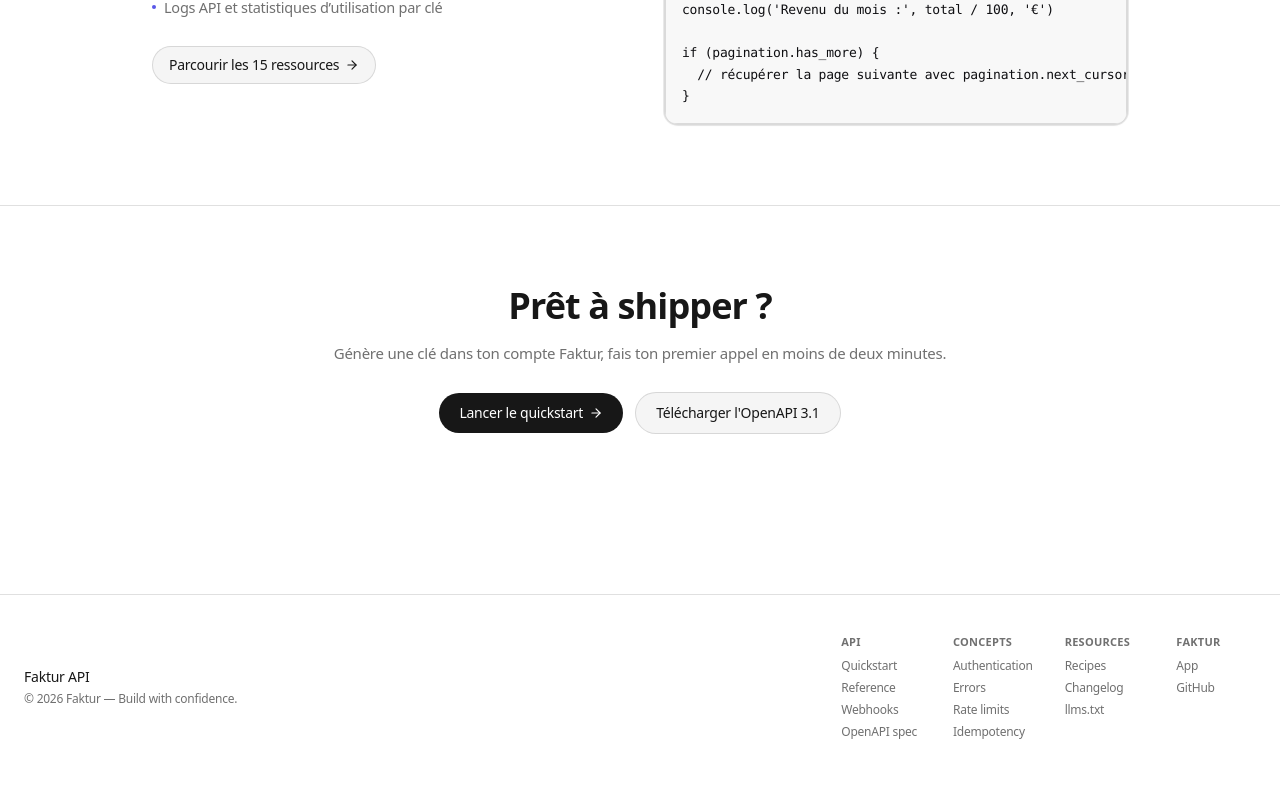
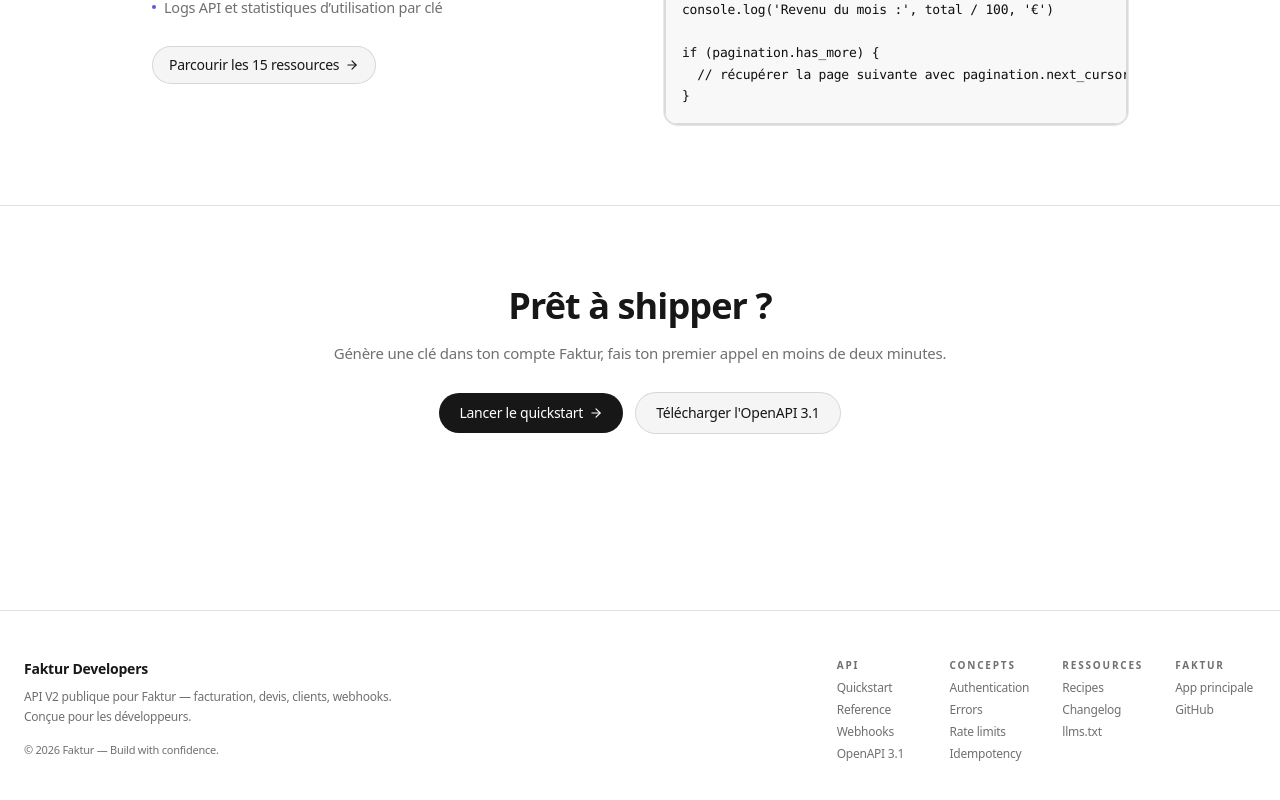
Before and after one commit to fakturapp/docs, a Next.js app: page / in a window 1280 px wide. Shown: the part 2146-2946 px from the top of the page. Built offline with nearby package versions, Linux system fonts and the light colour scheme; no server answers.

Commit message:
feat(docs): restyle DocsFooter with Faktur tokens (separator border, no arbitrary-value classes)

```diff
--- a/src/components/docs-footer.tsx
+++ b/src/components/docs-footer.tsx
@@ -2,20 +2,24 @@
 
 export function DocsFooter() {
   return (
-    <footer className="mt-20 border-t border-(--border) py-10">
-      <div className="mx-auto flex max-w-7xl flex-col gap-6 px-4 sm:px-6 md:flex-row md:items-center md:justify-between">
-        <div>
-          <p className="text-sm font-medium">Faktur API</p>
-          <p className="mt-1 text-xs text-(--muted-foreground)">
+    <footer className="mt-24 border-t border-separator">
+      <div className="mx-auto flex max-w-[1400px] flex-col gap-8 px-4 py-12 sm:px-6 md:flex-row md:items-start md:justify-between">
+        <div className="max-w-sm">
+          <p className="text-sm font-semibold text-foreground">Faktur Developers</p>
+          <p className="mt-2 text-xs leading-relaxed text-muted-foreground">
+            API V2 publique pour Faktur — facturation, devis, clients, webhooks. Conçue pour les
+            développeurs.
+          </p>
+          <p className="mt-4 text-[11px] text-muted-foreground">
             © {new Date().getFullYear()} Faktur — Build with confidence.
           </p>
         </div>
-        <div className="grid grid-cols-2 gap-4 text-xs sm:grid-cols-4 md:gap-8">
+        <div className="grid grid-cols-2 gap-8 text-xs sm:grid-cols-4">
           <FooterColumn title="API">
             <FooterLink href="/quickstart">Quickstart</FooterLink>
-            <FooterLink href="/resources/invoices">Reference</FooterLink>
-            <FooterLink href="/webhooks">Webhooks</FooterLink>
-            <FooterLink href="/openapi.json">OpenAPI spec</FooterLink>
+            <FooterLink href="/resources">Reference</FooterLink>
+            <FooterLink href="/concepts/webhooks">Webhooks</FooterLink>
+            <FooterLink href="/openapi.json">OpenAPI 3.1</FooterLink>
           </FooterColumn>
           <FooterColumn title="Concepts">
             <FooterLink href="/concepts/authentication">Authentication</FooterLink>
@@ -23,13 +27,13 @@
             <FooterLink href="/concepts/rate-limits">Rate limits</FooterLink>
             <FooterLink href="/concepts/idempotency">Idempotency</FooterLink>
           </FooterColumn>
-          <FooterColumn title="Resources">
+          <FooterColumn title="Ressources">
             <FooterLink href="/recipes">Recipes</FooterLink>
             <FooterLink href="/changelog">Changelog</FooterLink>
             <FooterLink href="/llms.txt">llms.txt</FooterLink>
           </FooterColumn>
           <FooterColumn title="Faktur">
-            <FooterLink href="https://fakturapp.cc">App</FooterLink>
+            <FooterLink href="https://fakturapp.cc">App principale</FooterLink>
             <FooterLink href="https://github.com/fakturapp">GitHub</FooterLink>
           </FooterColumn>
         </div>
@@ -41,7 +45,7 @@
 function FooterColumn({ title, children }: { title: string; children: React.ReactNode }) {
   return (
     <div>
-      <p className="mb-2 text-[11px] font-semibold uppercase tracking-wide text-(--muted-foreground)">
+      <p className="mb-2 text-[10px] font-semibold uppercase tracking-[0.18em] text-muted-foreground">
         {title}
       </p>
       <div className="space-y-1.5">{children}</div>
@@ -51,7 +55,10 @@
 
 function FooterLink({ href, children }: { href: string; children: React.ReactNode }) {
   return (
-    <Link href={href} className="block text-(--muted-foreground) hover:text-(--foreground)">
+    <Link
+      href={href}
+      className="block text-muted-foreground transition-colors hover:text-foreground"
+    >
       {children}
     </Link>
   )
```
